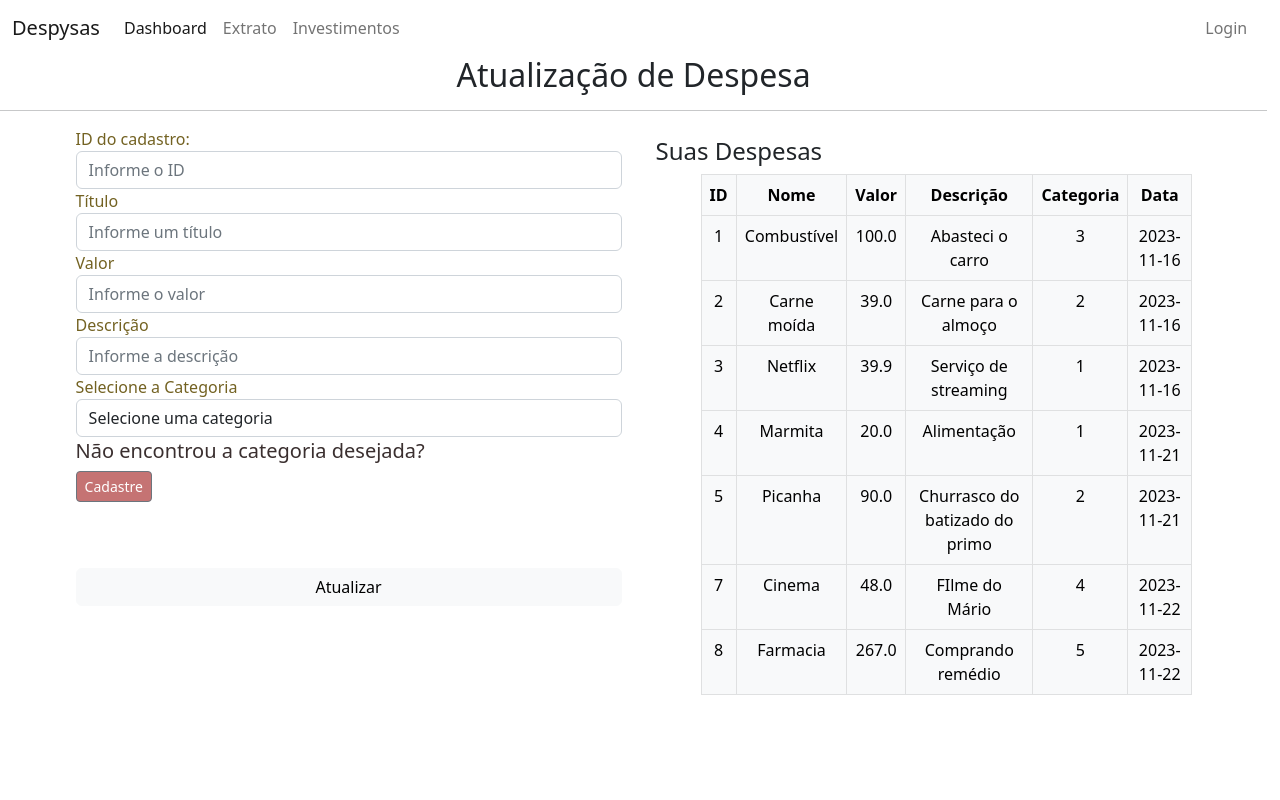
After one commit to M-C-Ribeiro/Despysas-Flask, a Flask app: page /editar_despesa in a window 1280 px wide. The commit adds this page. Run offline with Flask 3, Linux system fonts and the light colour scheme.

Commit message:
Versão da Apresentação

```diff
--- a/despysas/__init__.py
+++ b/despysas/__init__.py
@@ -6,9 +6,11 @@ from flask_login import LoginManager
 db = SQLAlchemy() # instancia a criacao do bd
 login_manager = LoginManager() # instanciacao da biblioteca
 app = Flask(__name__) # define o programa flask
+
 app.config["SQLALCHEMY_DATABASE_URI"] = "sqlite:///despysas.db" # define o nome do bd
 app.config["SECRET_KEY"] = "e45f77756f254708783c156b"
 db.init_app(app) # inicia o banco
+
 bcrypt = Bcrypt(app) # instancia a biblioteca com acesso ao aplicativo
 login_manager.init_app(app) # inicializa o login manager
 login_manager.login_view = "page_login"
--- a/despysas/forms.py
+++ b/despysas/forms.py
@@ -5,7 +5,7 @@ from wtforms.validators import Length, DataRequired, EqualTo, Email, InputRequir
 from despysas.models import Users, Categorias
 
 class TabelaFiltrada(FlaskForm):
-    meses = SelectField(label="Mês", choices=[])
+    meses = SelectField(label="Mês", choices=[], validators=[InputRequired(message='Por favor, selecione uma opção')])
 
 class CapturaInvestimento(FlaskForm):
     acoes = SelectField(label="Ações", choices=[], validators=[InputRequired(message='Por favor, selecione uma opção')])
@@ -49,11 +49,35 @@ class CadastroFormCategoria(FlaskForm):
     descricao = StringField(label="Descrição", validators=[Length(max=500), DataRequired()])
     submit = SubmitField(label="Cadastrar")
 
+class EditaFormCapital(FlaskForm):
+    # Nao necessita validacao maior, devido a nao serem valores unicos
+    id = IntegerField(label="ID do cadastro:", validators=[DataRequired()])
+    nome = StringField(label="Título", validators=[Length(max=30), DataRequired()])
+    valor = FloatField(label="Valor", validators=[DataRequired()])
+    submit = SubmitField(label="Atualizar")
+
+class EditaFormDespesa(FlaskForm):
+    # Nao necessita validacao maior, devido a nao serem valores unicos
+    id = IntegerField(label="ID do cadastro:", validators=[DataRequired()])
+    nome = StringField(label="Título", validators=[Length(max=30), DataRequired()])
+    valor = FloatField(label="Valor", validators=[DataRequired()])
+    descricao = StringField(label="Descrição", validators=[Length(max=500), DataRequired()])
+
+    categoria = SelectField(label="Selecione a Categoria", choices=[], validators=[DataRequired()])
+    submit = SubmitField(label="Atualizar")
+
+class EditaFormCategoria(FlaskForm):
+    id = IntegerField(label="ID do cadastro:", validators=[DataRequired()])
+    nome = StringField(label="Título", validators=[Length(max=30), DataRequired()])
+    descricao = StringField(label="Descrição", validators=[Length(max=500), DataRequired()])
+    submit = SubmitField(label="Atualizar")
+
 class LoginForm(FlaskForm):
     usuario = StringField(label="Usuário:", validators=[DataRequired()])
     senha = PasswordField(label="Senha:", validators=[DataRequired()])
     submit = SubmitField(label="Log In")
 
 class Deletar(FlaskForm):
-    tabela = SelectField(label="Tipo de Dado:", validators=[InputRequired(message='Por favor, selecione uma opção')])
     id = IntegerField(label="ID do cadastro:", validators=[DataRequired()])
+    tabela = SelectField(label="Tipo de Dado:", choices=[], validators=[InputRequired(message='Por favor, selecione uma opção')])
+    submit = SubmitField(label="Excluir")
--- a/despysas/routes.py
+++ b/despysas/routes.py
@@ -1,14 +1,13 @@
 from despysas import app, db # aplicativo e banco de dados
-from flask import flash, jsonify, redirect, render_template, request, url_for # modulos Flask
+from flask import flash, redirect, render_template, request, url_for # modulos Flask
 from sqlalchemy import extract
 from despysas.models import Capitais, Categorias, Despesas, Users # modelos das tabelas
-from despysas.forms import CadastroFormUsuario, CadastroFormCategoria, CadastroFormCapital, CadastroFormDespesa, CapturaInvestimento, Deletar, LoginForm, TabelaFiltrada # formularios para validacao
+from despysas.forms import CadastroFormUsuario, CadastroFormCategoria, CadastroFormCapital, CadastroFormDespesa, CapturaInvestimento, Deletar, EditaFormCapital, EditaFormCategoria, EditaFormDespesa, LoginForm, TabelaFiltrada # formularios para validacao
 from flask_login import login_required, login_user, logout_user # controle do login do usuário
 import pandas as pd # criação de dashboards
 import plotly.express as px # plotagem de gráficos
 import requests, json
 import plotly.graph_objects as go
-import sqlite3 as sql
 
 @app.route('/') # decorator rota raiz
 @login_required
@@ -59,7 +58,7 @@ def page_dashboard():
 @login_required
 def page_table():
     form = TabelaFiltrada()
-    form.meses.choices = [(0, "Todos")] + [(1, "Janeiro"), (2,"Fevereiro"), (3,"Março"), (4,"Abril"), (5,"Maio"), (6,"Junho"), (7,"Julho"), (8,"Agosto"), (9,"Setembro"), (10,"Outubro"), (11,"Novembro"), (12,"Dezembro")]
+    form.meses.choices = [('', "Todos")] + [(1, "Janeiro"), (2,"Fevereiro"), (3,"Março"), (4,"Abril"), (5,"Maio"), (6,"Junho"), (7,"Julho"), (8,"Agosto"), (9,"Setembro"), (10,"Outubro"), (11,"Novembro"), (12,"Dezembro")]
 
     if request.method == 'POST':
         mes = form.meses.data
@@ -184,7 +183,7 @@ def page_investimentos():
     fig = px.bar(df, x="name", y="change",
                  color="sector",
                  labels={"name":"Ativo", "change":"Crescimento"},
-                 title="Ações com maior crescimento")
+                 title="Ações com maior crescimento").update_layout(width=800, height=500)
     maior_crescimento = fig.to_html(full_html=False)
 
     # --------------- Gráfico de simulação de investimento ---------------
@@ -192,7 +191,7 @@ def page_investimentos():
     form.acoes.choices = [('','Selecione uma categoria')]+[(indice + 1, valor) for indice, valor in enumerate(df['name'])]
 
     fig = go.Figure()
-    fig.update_layout(title="Simulação de Investimento Mensal")
+    fig.update_layout(title="Simulação de Investimento Mensal", width=900, height=500)
 
     msg = None
 
@@ -210,7 +209,7 @@ def page_investimentos():
 
         fig = px.line(x=x, y=y,
                       labels={'x':'Quantidade de meses investidos', 'y':'Acumulado'},
-                      text=y)
+                      text=y).update_layout(width=800, height=500)
         fig.update_traces(textposition="bottom right")
 
         simulacao = fig.to_html(full_html=False)
@@ -221,22 +220,81 @@ def page_investimentos():
 
     return render_template('investimentos.html', maior_crescimento=maior_crescimento, simulacao=simulacao, form=form, msg=msg)
 
-@app.route('/deletar/<int:number>', methods=['GET', 'POST'])
-def page_deletar(number):
+@app.route('/deletar', methods=['GET', 'POST'])
+def page_deletar():
     form = Deletar()
-    form.tabela.choices = [('','Selecione uma opção'), (1,'Capitais'), (2,'Despesas'), (3,Categorias)]
+    form.tabela.choices = [('','Selecione uma opção'), (1,'Capitais'), (2,'Despesas'), (3,"Categorias")]
+    tabela = form.tabela.data
 
     if request.method == 'POST':
-        con = sql.connect(db)
-        cursor = con.cursor()
 
-        cursor.execute("DELETE FROM SubmitClaim WHERE id = ?", (number,))
+        id = form.id.data
 
-        con.commit()
+        if tabela == '1':
+            item = Capitais.query.filter_by(id=id).first()
+        elif tabela == '2':
+            item = Despesas.query.filter_by(id=id).first()
+        else:
+            item = Categorias.query.filter_by(id=id).first()
 
-        con.close()
+
+        db.session.delete(item)
+        db.session.commit()
         flash("Cadastro Deletado", category="info")
         return redirect(url_for("page_table"))
 
+    return render_template('deletar.html', capital=Capitais.query.all(), despesa=Despesas.query.all(), categoria=Categorias.query.all(), form=form)
 
-    return render_template('deletar.html', form=form)
+@app.route('/editar_categoria', methods=['GET', 'POST'])
+def page_edita_categoria():
+    form = EditaFormCategoria() # consulta informacoes do formulario de cadastro de capital
+    id = form.id.data
+
+    if form.validate_on_submit(): # verificacao das entradas no formulario
+        item = Categorias.query.filter_by(id=id).first()
+        nome = form.nome.data
+        item.nome = nome
+        descricao = form.descricao.data
+        item.descricao = descricao
+        db.session.commit() # envia para o bd
+        return redirect(url_for('page_dashboard')) # retorna para a página dos dashboards
+
+    return render_template("editar_categoria.html", categoria=Categorias.query.all(), form=form) # renderiza o formulario
+
+@app.route('/editar_capital', methods=['GET', 'POST']) # decorator rota cadastro de capital
+def page_edita_capital():
+    form = EditaFormCapital() # consulta informacoes do formulario de cadastro de capital
+    id = form.id.data
+
+    if request.method == 'POST': # verificacao das entradas no formulario
+        item = Capitais.query.filter_by(id=id).first()
+        nome = form.nome.data
+        item.nome = nome
+        valor = form.valor.data
+        item.valor = valor
+        db.session.commit() #e envia para o bd
+        return redirect(url_for('page_dashboard')) # retorna para a página dos dashboards
+
+    return render_template("editar_capital.html", capital=Capitais.query.all(), form=form) # renderiza o formulario
+
+@app.route('/editar_despesa', methods=['GET', 'POST'])
+def page_edita_despesa():
+    form = EditaFormDespesa() # consulta informacoes do formulario de cadastro de despesas
+    form.categoria.choices = [(0,'Selecione uma categoria')]+[(cat.id, cat.nome) for cat in Categorias.query.all()]
+    id = form.id.data
+
+    if form.validate_on_submit(): # verificacao das entradas no formulario
+        item = Despesas.query.filter_by(id=id).first()
+
+        nome = form.nome.data
+        item.nome = nome
+        valor = form.valor.data
+        item.valor = valor
+        descricao = form.descricao.data
+        item.descricao = descricao
+        categoria = form.categoria.data
+        item.categoria = categoria
+        db.session.commit() # envia para o bd
+        return redirect(url_for('page_dashboard')) # retorna para a página dos dashboards
+
+    return render_template("editar_despesa.html", despesa=Despesas.query.all(), form=form) # renderiza o formulario
--- a/despysas/templates/base.html
+++ b/despysas/templates/base.html
@@ -10,7 +10,7 @@
         {% endblock %}
     </title>
 </head>
-<body>
+<body style="max-width: 99%;">
     <nav class="navbar navbar-expand-lg bg-body-tertiary">
         <div class="container-fluid">
           <a class="navbar-brand" href="#">Despysas</a>
@@ -33,6 +33,10 @@
                     <a href="{{url_for('page_cadastro_categoria')}}" class="dropdown-item">Cadastrar Categoria</a>
                     <a href="{{url_for('page_cadastro_capital')}}" class="dropdown-item">Cadastrar Entrada</a>
                     <a href="{{url_for('page_cadastro_despesa')}}" class="dropdown-item">Cadastrar Despesa</a>
+                    <a href="{{url_for('page_deletar')}}" class="dropdown-item">Deletar Item</a>
+                    <a href="{{url_for('page_edita_categoria')}}" class="dropdown-item">Atualizar Categoria</a>
+                    <a href="{{url_for('page_edita_capital')}}" class="dropdown-item">Atualizar Entrada</a>
+                    <a href="{{url_for('page_edita_despesa')}}" class="dropdown-item">Atualizar Despesa</a>
                   </div>
                 </div>
                 <a class="nav-link" href="{{url_for('page_logout')}}">Sair</a>
--- /dev/null
+++ b/despysas/templates/editar_despesa.html
@@ -0,0 +1,75 @@
+{% extends 'base.html' %}
+
+{% block title %}
+    Despysas
+{% endblock %}
+
+{% block content %}
+    <h2 style="text-align: center;">Atualização de Despesa</h2>
+    <hr>
+    <div class="container">
+        <div class="row">
+            <div class="col-sm-6">
+                <form method="POST" class="form-register" id="CadastroFormDespesa" style="color: #736222;">
+                    {{ form.hidden_tag() }}
+
+                    {{ form.id.label() }}
+                    {{ form.id(class="form-control", placeholder="Informe o ID")}}
+
+                    {{ form.nome.label() }}
+                    {{ form.nome(class="form-control", placeholder="Informe um título")}}
+
+                    {{ form.valor.label() }}
+                    {{ form.valor(class="form-control", placeholder="Informe o valor")}}
+
+                    {{ form.descricao.label() }}
+                    {{ form.descricao(class="form-control", placeholder="Informe a descrição")}}
+
+                    {{ form.categoria.label() }}
+                    {{ form.categoria(class="form-control", id="categoria")}}
+
+                    <div class="checkbox mb-3" style="padding-top: 2px; color: rgb(58, 47, 47);">
+                        <h5>Não encontrou a categoria desejada?</h5>
+                        <a href="{{url_for('page_cadastro_categoria')}}" class="btn btn-sm btn-secondary">Cadastre</a>
+                    </div>
+
+                    <div class="d-grid" style="padding-top: 50px;">
+                        {{ form.submit(class="btn btn-md btn-light")}}
+                    </div>
+                </form>
+            </div>
+            <div class="col-sm-6">
+                <h4 style="margin-left: 10px; margin-top: 10px;">Suas Despesas</h4>
+                <table class="table table-hover table-bordered table-light" style="max-width: 90%; text-align: center; margin-left: 55px;">
+                    <thead>
+                        <th scope="col">ID</th>
+                        <th scope="col">Nome</th>
+                        <th scope="col">Valor</th>
+                        <th scope="col">Descrição</th>
+                        <th scope="col">Categoria</th>
+                        <th scope="col">Data</th>
+                    </thead>
+                    <tbody>
+                        {% for item in despesa %}
+                        <tr>
+                            <td>{{item.id}}</td>
+                            <td>{{item.nome}}</td>
+                            <td>{{item.valor}}</td>
+                            <td>{{item.descricao}}</td>
+                            <td>{{item.categoria}}</td>
+                            <td>{{item.data}}</td>
+                        </tr>
+                        {% endfor %}
+
+                    </tbody>
+                </table>
+            </div>
+        </div>
+    </div>
+
+<style>
+    .btn-secondary {
+        background-color: rgba(150, 0, 0, 0.55);
+    }
+</style>
+{% endblock %}
```
Also changed, not shown: despysas/templates/deletar.html (+78 -7 lines), despysas/templates/editar_capital.html (added, +53 -0 lines), despysas/templates/editar_categoria.html (added, +53 -0 lines), instance/despysas.db.
